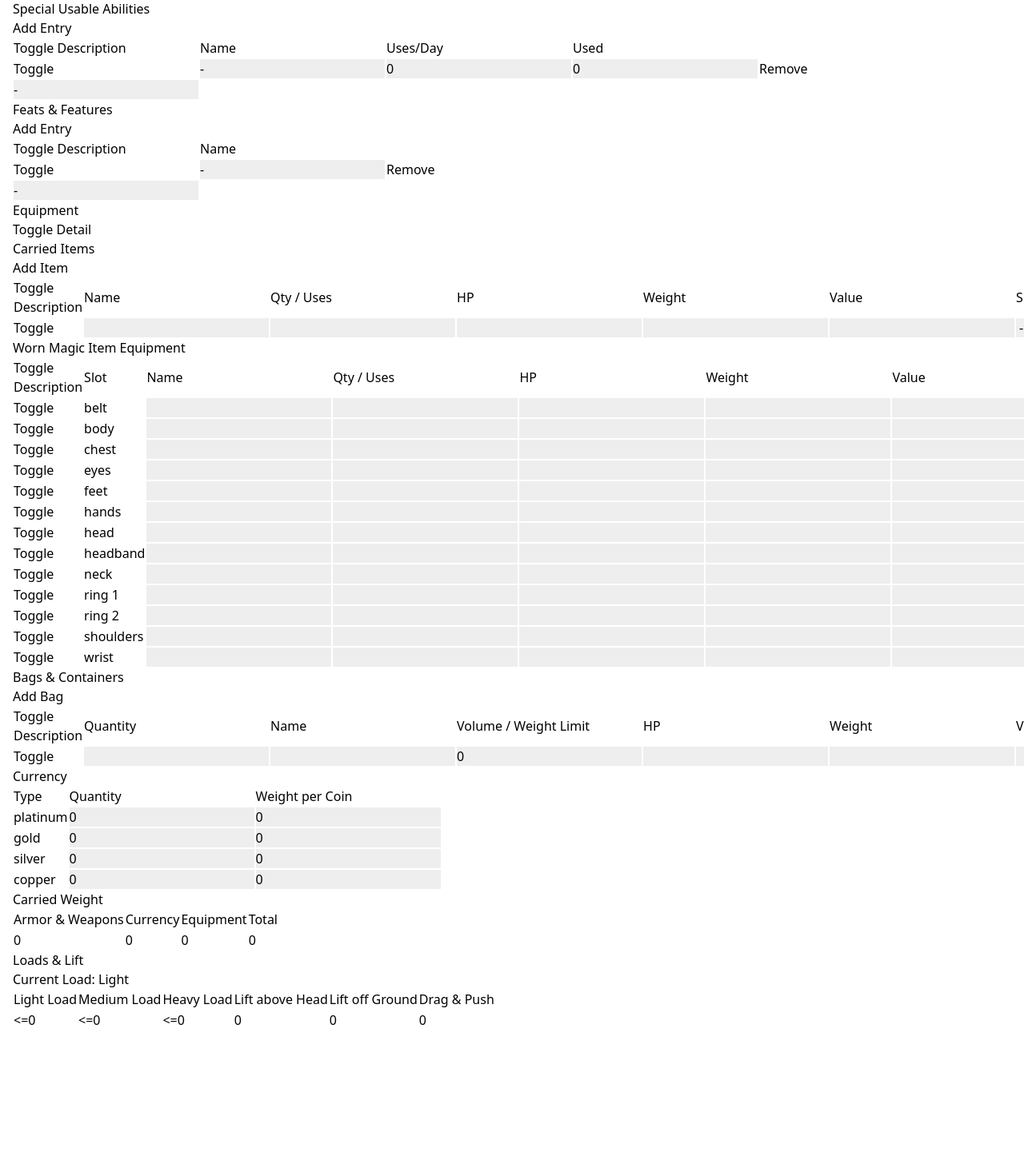
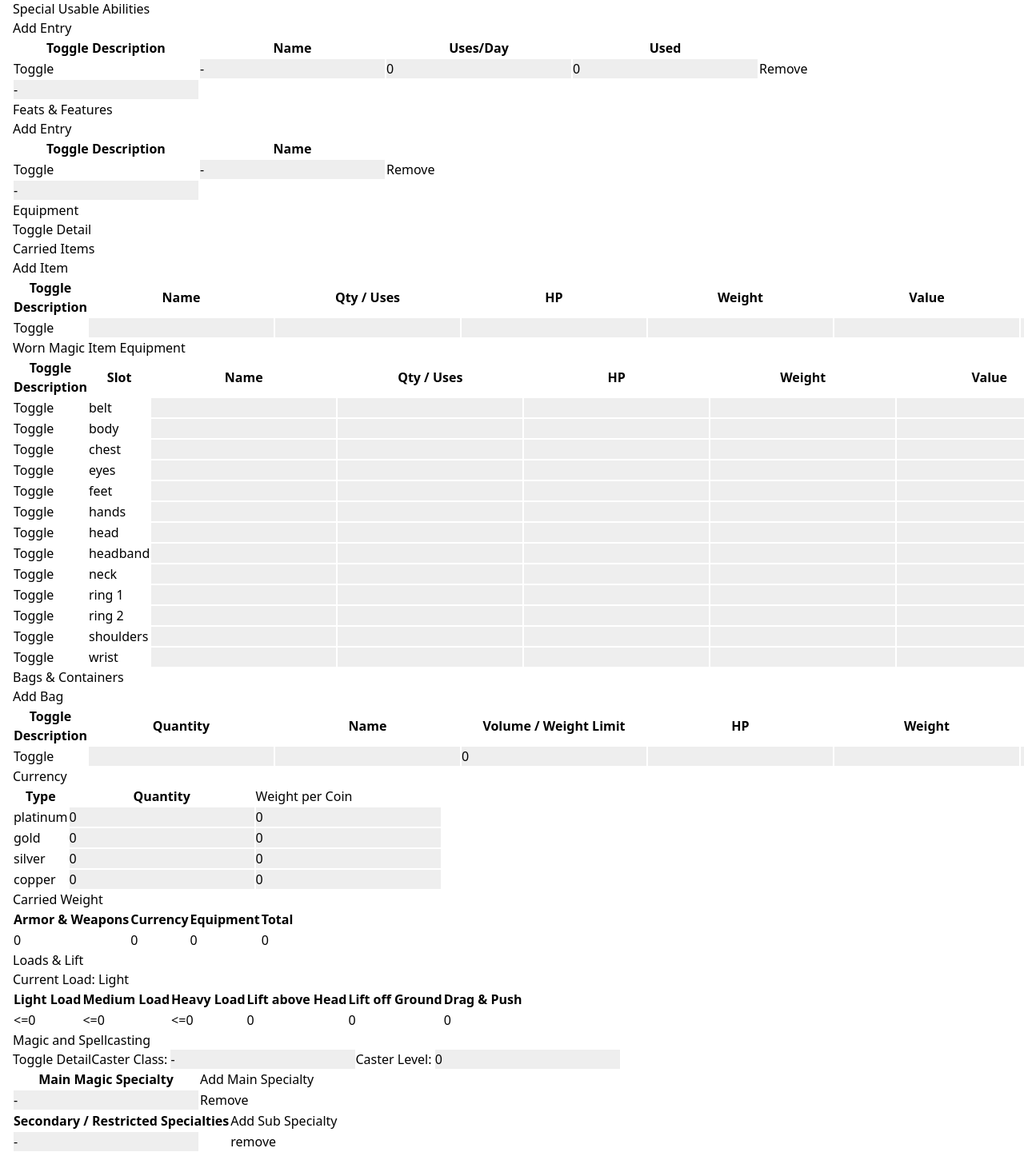
Before and after one commit to DominusAnima/Sheetfinder, a React (Vite) app: page / in a window 1280 px wide. Shown: the part 1845-3286 px from the top of the page at 80% size. Before the commit the page ends 3134 px from the top, so only its background shows below. Built offline with nearby package versions, Linux system fonts and the light colour scheme.

Commit message:
Caster info almost done, small issue
If the site doesn't want to load, change defaultState in App from loadState() to DEFAULT_STATE, then reload the web page, then change defaultState back and reload again.

```diff
--- a/src/App.tsx
+++ b/src/App.tsx
@@ -14,6 +14,7 @@ import { reducer } from "./reducer.tsx";
 import { Special } from "./Blocks/Special.tsx";
 import { Feats } from "./Blocks/Feats.tsx";
 import { Equipment } from "./Blocks/Equipment.tsx";
+import { Magic } from "./Blocks/Magic.tsx";
 
 const initialize = (state: Blocks): Blocks => {
   return reducer(state, { type: "recalculate" });
@@ -60,6 +61,7 @@ export default function App() {
         <Special state={state.special} />
         <Feats state={state.featList} />
         <Equipment state={state} />
+        <Magic state={state.magic} />
       </Container>
     </FormContextProvider>
   );
--- a/src/Blocks/Equipment.tsx
+++ b/src/Blocks/Equipment.tsx
@@ -153,15 +153,15 @@ export function Equipment({ state }: { state: Blocks }) {
       <table>
         <thead>
           <tr>
-            <td>Toggle Description</td>
-            <td>Name</td>
-            <td>Qty / Uses</td>
+            <th>Toggle Description</th>
+            <th>Name</th>
+            <th>Qty / Uses</th>
             {state.equipment.toggleDetail && (
               <>
-                <td>HP</td>
-                <td>Weight</td>
-                <td>Value</td>
-                <td>Slot</td>
+                <th>HP</th>
+                <th>Weight</th>
+                <th>Value</th>
+                <th>Slot</th>
               </>
             )}
           </tr>
@@ -239,15 +239,15 @@ export function Equipment({ state }: { state: Blocks }) {
       <table>
         <thead>
           <tr>
-            <td>Toggle Description</td>
-            <td>Slot</td>
-            <td>Name</td>
-            <td>Qty / Uses</td>
+            <th>Toggle Description</th>
+            <th>Slot</th>
+            <th>Name</th>
+            <th>Qty / Uses</th>
             {state.equipment.toggleDetail && (
               <>
-                <td>HP</td>
-                <td>Weight</td>
-                <td>Value</td>
+                <th>HP</th>
+                <th>Weight</th>
+                <th>Value</th>
               </>
             )}
           </tr>
@@ -318,15 +318,15 @@ export function Equipment({ state }: { state: Blocks }) {
       <table>
         <thead>
           <tr>
-            <td>Toggle Description</td>
-            <td>Quantity</td>
-            <td>Name</td>
-            <td>Volume / Weight Limit</td>
+            <th>Toggle Description</th>
+            <th>Quantity</th>
+            <th>Name</th>
+            <th>Volume / Weight Limit</th>
             {state.equipment.toggleDetail && (
               <>
-                <td>HP</td>
-                <td>Weight</td>
-                <td>Value</td>
+                <th>HP</th>
+                <th>Weight</th>
+                <th>Value</th>
               </>
             )}
           </tr>
@@ -395,8 +395,8 @@ export function Equipment({ state }: { state: Blocks }) {
       <table>
         <thead>
           <tr>
-            <td>Type</td>
-            <td>Quantity</td>
+            <th>Type</th>
+            <th>Quantity</th>
             {state.equipment.toggleDetail && <td>Weight per Coin</td>}
           </tr>
         </thead>
@@ -429,10 +429,10 @@ export function Equipment({ state }: { state: Blocks }) {
       <table>
         <thead>
           <tr>
-            <td>Armor & Weapons</td>
-            <td>Currency</td>
-            <td>Equipment</td>
-            <td>Total</td>
+            <th>Armor & Weapons</th>
+            <th>Currency</th>
+            <th>Equipment</th>
+            <th>Total</th>
           </tr>
         </thead>
         <tbody>
@@ -450,12 +450,12 @@ export function Equipment({ state }: { state: Blocks }) {
       <table>
         <thead>
           <tr>
-            <td>Light Load</td>
-            <td>Medium Load</td>
-            <td>Heavy Load</td>
-            <td>Lift above Head</td>
-            <td>Lift off Ground</td>
-            <td>Drag & Push</td>
+            <th>Light Load</th>
+            <th>Medium Load</th>
+            <th>Heavy Load</th>
+            <th>Lift above Head</th>
+            <th>Lift off Ground</th>
+            <th>Drag & Push</th>
           </tr>
         </thead>
         <tbody>
--- a/src/Blocks/Feats.tsx
+++ b/src/Blocks/Feats.tsx
@@ -31,8 +31,8 @@ export function Feats({ state }: { state: FeatBlock }) {
       <table>
         <thead>
           <tr>
-            <td>Toggle Description</td>
-            <td>Name</td>
+            <th>Toggle Description</th>
+            <th>Name</th>
           </tr>
         </thead>
         <tbody>
--- a/src/Blocks/Magic.tsx
+++ b/src/Blocks/Magic.tsx
@@ -1,7 +1,7 @@
-import { MagicBlock } from "../charSheet";
+import { CasterSpecialEntry, CasterSpecialty, MagicBlock } from "../charSheet";
 import { useFormDispatch } from "../lib/useFormDispatch";
 
-export function MagicBlock({ state }: { state: MagicBlock }) {
+export function Magic({ state }: { state: MagicBlock }) {
   const dispatch = useFormDispatch();
 
   function handleSubmit(event: { preventDefault: any }) {
@@ -9,11 +9,23 @@ export function MagicBlock({ state }: { state: MagicBlock }) {
   }
 
   function toggleDetail() {
-    dispatch(type: "toggleMagicDetail");
+    dispatch({ type: "toggleMagicDetail" });
   }
 
   function handleFieldChange(field: "casterClass" | "casterLvl", value: string) {
-    dispatch(type: "changeMagicField", payload: {field, value});
+    dispatch({ type: "changeMagicField", payload: { field, value } });
+  }
+
+  function addSpecialty(specialType: keyof CasterSpecialty) {
+    dispatch({ type: "addCasterSpecial", payload: { specialType } });
+  }
+
+  function handleSpecialChange(specialType: keyof CasterSpecialty, entry: CasterSpecialEntry, value: string) {
+    dispatch({ type: "changeCasterSpecialField", payload: { specialType, entry, value } });
+  }
+
+  function removeSpecialty(specialType: keyof CasterSpecialty, entry: CasterSpecialEntry) {
+    dispatch({ type: "removeCasterSpecial", payload: { specialType, entry } });
   }
 
   return (
@@ -21,17 +33,69 @@ export function MagicBlock({ state }: { state: MagicBlock }) {
       <h2>Magic and Spellcasting</h2>
       <button onClick={toggleDetail}>Toggle Detail</button>
       <label>Caster Class: </label>
-      <input onChange={(e) => handleFieldChange("casterClass", e.target.value)} value={state.casterClass}/>
+      <input onChange={(e) => handleFieldChange("casterClass", e.target.value)} value={state.casterClass} />
       <label>Caster Level: </label>
-      <input onChange={(e) => handleFieldChange("casterLvl", e.target.value)} value={state.casterLvl}/>
+      <input type="number" onChange={(e) => handleFieldChange("casterLvl", e.target.value)} value={state.casterLvl} />
 
-      <h3>Bloodline / Domain / Patron / Specialty</h3>
-      <button onClick={(e) => addSpecialty("mainSpecial")}>Add Main Specialty</button>
-      {state.specialty.mainSpecial.map((specialName, i) => {
-        return (
+      <table>
+        <thead>
+          <tr>
+            <th>
+              <h3>Main Magic Specialty</h3>
+            </th>
+            <td>
+              <button onClick={() => addSpecialty("mainSpecial")}>Add Main Specialty</button>
+            </td>
+          </tr>
+        </thead>
+        <tbody>
+          {state.specialty.mainSpecial.map((specialEntry) => {
+            return (
+              <tr>
+                <td>
+                  <input
+                    onChange={(e) => handleSpecialChange("mainSpecial", specialEntry, e.target.value)}
+                    value={specialEntry.name}
+                  />
+                </td>
+                <td>
+                  <button onClick={() => removeSpecialty("mainSpecial", specialEntry)}>Remove</button>
+                </td>
+              </tr>
+            );
+          })}
+        </tbody>
+      </table>
 
-        )
-      })}
+      <table>
+        <thead>
+          <tr>
+            <th>
+              <h3>Secondary / Restricted Specialties</h3>
+            </th>
+            <td>
+              <button onClick={() => addSpecialty("subSpecial")}>Add Sub Specialty</button>
+            </td>
+          </tr>
+        </thead>
+        <tbody>
+          {state.specialty.subSpecial.map((specialEntry) => {
+            return (
+              <tr>
+                <td>
+                  <input
+                    onChange={(e) => handleSpecialChange("subSpecial", specialEntry, e.target.value)}
+                    value={specialEntry.name}
+                  />
+                </td>
+                <td>
+                  <button onClick={() => removeSpecialty("subSpecial", specialEntry)}>remove</button>
+                </td>
+              </tr>
+            );
+          })}
+        </tbody>
+      </table>
     </div>
-  )
+  );
 }
--- a/src/Blocks/Special.tsx
+++ b/src/Blocks/Special.tsx
@@ -33,10 +33,10 @@ export function Special({ state }: { state: SpecialBlock }) {
       <table>
         <thead>
           <tr>
-            <td>Toggle Description</td>
-            <td>Name</td>
-            <td>Uses/Day</td>
-            <td>Used</td>
+            <th>Toggle Description</th>
+            <th>Name</th>
+            <th>Uses/Day</th>
+            <th>Used</th>
           </tr>
         </thead>
         <tbody>
--- a/src/reducer.tsx
+++ b/src/reducer.tsx
@@ -4,6 +4,8 @@ import {
   Bag,
   BioBlock,
   Blocks,
+  CasterSpecialEntry,
+  CasterSpecialty,
   CharacterSize,
   EquipSlot,
   Feat,
@@ -12,9 +14,14 @@ import {
   Skill,
   SpecialEntry,
 } from "./charSheet";
-import { ABILITY_TYPES, LOADS, SPECIAL_SIZE_MODIFIER, makeEmptyItem } from "./constants";
+import { ABILITY_TYPES, EmptyCasterSpecialEntry, LOADS, SPECIAL_SIZE_MODIFIER, makeEmptyItem } from "./constants";
 
 export type ReducerAction =
+  | RemoveCasterSpecialAction
+  | ChangeCasterSpecialFieldAction
+  | AddCasterSpecialAction
+  | ChangeMagicFieldAction
+  | ToggleMagicDetailAction
   | changeManeuverBonusAction
   | AddBagAction
   | RemoveBagAction
@@ -358,6 +365,42 @@ type RemoveBagAction = {
 
 type AddBagAction = {
   type: "addBag";
+};
+
+type ToggleMagicDetailAction = {
+  type: "toggleMagicDetail";
+};
+
+type ChangeMagicFieldAction = {
+  type: "changeMagicField";
+  payload: {
+    field: "casterClass" | "casterLvl";
+    value: string;
+  };
+};
+
+type AddCasterSpecialAction = {
+  type: "addCasterSpecial";
+  payload: {
+    specialType: keyof CasterSpecialty;
+  };
+};
+
+type ChangeCasterSpecialFieldAction = {
+  type: "changeCasterSpecialField";
+  payload: {
+    specialType: keyof CasterSpecialty;
+    entry: CasterSpecialEntry;
+    value: string;
+  };
+};
+
+type RemoveCasterSpecialAction = {
+  type: "removeCasterSpecial";
+  payload: {
+    specialType: keyof CasterSpecialty;
+    entry: CasterSpecialEntry;
+  };
 };
 
 export function reducer(state: Blocks, action: ReducerAction): Blocks {
@@ -1285,6 +1328,86 @@ export function reducer(state: Blocks, action: ReducerAction): Blocks {
 
       return newState;
     }
+    case "addCasterSpecial": {
+      const newState: Blocks = {
+        ...state,
+        magic: {
+          ...state.magic,
+          specialty: {
+            ...state.magic.specialty,
+            [action.payload.specialType]: [
+              ...state.magic.specialty[action.payload.specialType],
+              EmptyCasterSpecialEntry,
+            ],
+          },
+        },
+      };
+
+      return newState;
+    }
+    case "changeCasterSpecialField": {
+      const newState: Blocks = {
+        ...state,
+        magic: {
+          ...state.magic,
+          specialty: {
+            ...state.magic.specialty,
+            [action.payload.specialType]: {
+              ...state.magic.specialty[action.payload.specialType].map((e) => {
+                if (e === action.payload.entry) {
+                  return {
+                    ...e,
+                    name: action.payload.value,
+                  };
+                } else {
+                  return e;
+                }
+              }),
+            },
+          },
+        },
+      };
+
+      return newState;
+    }
+    case "changeMagicField": {
+      const newState: Blocks = {
+        ...state,
+        magic: {
+          ...state.magic,
+          [action.payload.field]: action.payload.value,
+        },
+      };
+
+      return newState;
+    }
+    case "toggleMagicDetail": {
+      const newState: Blocks = {
+        ...state,
+        magic: {
+          ...state.magic,
+          detailToggle: !state.magic.detailToggle,
+        },
+      };
+
+      return newState;
+    }
+    case "removeCasterSpecial": {
+      const newState: Blocks = {
+        ...state,
+        magic: {
+          ...state.magic,
+          specialty: {
+            ...state.magic.specialty,
+            [action.payload.specialType]: [
+              ...state.magic.specialty[action.payload.specialType].filter((entry) => entry !== action.payload.entry),
+            ],
+          },
+        },
+      };
+
+      return newState;
+    }
     default: {
       throw Error("Unknown action: " + action);
     }
```
Also changed, not shown: src/Blocks/Skills.tsx (+21 -21 lines), src/DefaultState.tsx (+4 -5 lines), src/charSheet.tsx (+8 -3 lines), src/constants.tsx (+7 -1 lines).
